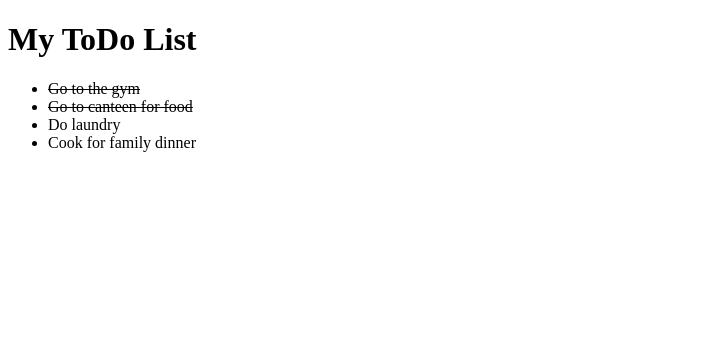
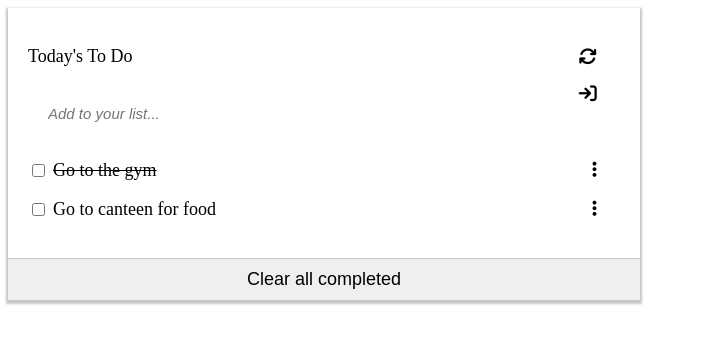
Before and after one commit to shafiuyushawu/Todo-List, a website built with webpack: page src/index.html in a window 1280 px wide. Shown: the whole page, without its empty margins (0-701 px from the left). Built offline with nearby package versions, Linux system fonts and the light colour scheme.

Commit message:
Added styling to the page

```diff
--- a/src/index.html
+++ b/src/index.html
@@ -4,11 +4,27 @@
 <head>
     <meta charset="UTF-8">
     <meta name="viewport" content="width=device-width, initial-scale=1.0">
+    <script src="https://kit.fontawesome.com/10e6eafe5a.js" crossorigin="anonymous"></script>
 </head>
 
 <body>
-    <h1>My ToDo List</h1>
-    <ul id="todoList"></ul>
+    <section class="todo__section">
+        <div class="todo__div">
+            <span class="todo__title">
+                <p class="">Today's To Do</p>
+                <i class="fa-solid fa-arrows-rotate icon" id="refresh"></i>
+            </span>
+            <form action="">
+                <div class="form__group">
+                    <input type="text" placeholder="Add to your list...">
+                    <i class="fa-solid fa-arrow-right-to-bracket" id="addbtn"></i>
+                </div>
+            </form>
+            <div id="todoList">
+            </div>
+        </div>
+        <button class="clear__completed">Clear all completed</button>
+    </section>
 
     <script type="module" src="./index.js"></script>
 </body>
--- a/src/index.js
+++ b/src/index.js
@@ -3,9 +3,8 @@ import TodoList from './modules/TodoList.js';
 
 const tasks = [
   { description: 'Go to the gym', completed: true, index: 1 },
-  { description: 'Go to canteen for food', completed: true, index: 2 },
-  { description: 'Do laundry', completed: false, index: 3 },
-  { description: 'Cook for family dinner', completed: false, index: 4 },
+  { description: 'Go to canteen for food', completed: false, index: 2 },
+
 ];
 
 const todoList = new TodoList(tasks);
--- a/src/modules/TodoList.js
+++ b/src/modules/TodoList.js
@@ -8,12 +8,31 @@ class TodoList {
     list.innerHTML = '';
     this.tasks.sort((a, b) => a.index - b.index);
     this.tasks.forEach((task) => {
+      const listDiv = document.createElement('ul');
+      listDiv.classList.add('list__div');
+      const itemDiv = document.createElement('div');
+      itemDiv.classList.add('item__div');
       const listItem = document.createElement('li');
-      listItem.innerText = task.description;
+      listItem.className = 'list__iem';
+      const checkbox = document.createElement('input');
+      checkbox.type = 'checkbox';
+      checkbox.name = 'checkbox';
+
+      const ellipses = document.createElement('span');
+      ellipses.innerHTML = '<i id="edit" class="fa-solid fa-ellipsis-vertical"></i>';
+      const todoText = document.createElement('span');
+      todoText.innerText = task.description;
       if (task.completed) {
-        listItem.classList.add('completed');
+        todoText.classList.add('completed');
       }
-      list.appendChild(listItem);
+
+      list.appendChild(listDiv);
+      listDiv.appendChild(itemDiv);
+      itemDiv.appendChild(checkbox);
+      itemDiv.appendChild(listItem);
+
+      listItem.appendChild(todoText);
+      listDiv.appendChild(ellipses);
     });
   }
 }
--- a/src/style.css
+++ b/src/style.css
@@ -1,3 +1,80 @@
+.todo__section {
+  font-size: 18px;
+  display: flex;
+  flex-direction: column;
+  justify-content: center;
+  box-shadow: 0 2px 2px 2px #c9c5c5;
+  width: 50%;
+}
+
+.todo__div {
+  width: 90%;
+  display: flex;
+  flex-direction: column;
+  padding: 20px;
+}
+
+.todo__title {
+  display: flex;
+  justify-content: space-between;
+  align-items: center;
+}
+
+input[type=text] {
+  font-size: 15px;
+  width: 200px;
+  padding: 20px;
+  border: none;
+}
+
+input[type=text]:focus {
+  outline: none;
+}
+
+input[type=text]::placeholder {
+  font-style: italic;
+}
+
+input[type=checkbox] {
+  padding: 5px;
+}
+
+.form__group {
+  display: flex;
+  justify-content: space-between;
+}
+
+.list__div {
+  display: flex;
+  justify-content: space-between;
+  gap: 10px;
+  list-style: none;
+  padding: 0;
+}
+
+.task__li {
+  padding: 0;
+  list-style: none;
+}
+
+.task__ul {
+  list-style-type: none;
+  padding: 0;
+}
+
+.item__div {
+  display: flex;
+  gap: 5px;
+}
+
 .completed {
   text-decoration: line-through;
+  justify-content: space-between;
 }
+
+.clear__completed {
+  font-size: 18px;
+  border: none;
+  border-top: 1px solid #c9c5c5;
+  padding: 10px;
+}
```
Also changed, not shown: dist/bundle9db33bef5ce671cb530b.js, dist/index.html, 2 other files.
